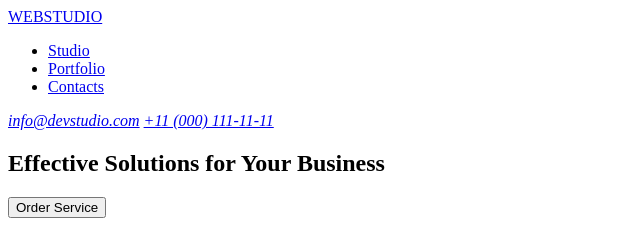
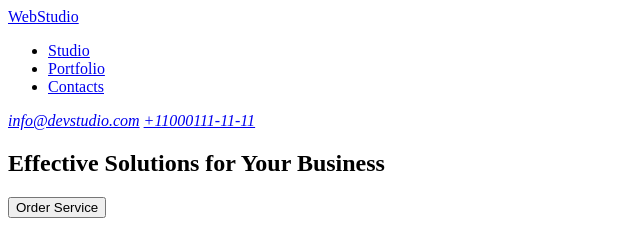
Before and after one commit to main988/fs-homework-one, a plain HTML site: page index.html in a window 1280 px wide. Shown: the top 234 px of the page, 0-640 px from the left. Drawn offline with Linux system fonts and the light colour scheme.

Commit message:
newupdate

```diff
--- a/index.html
+++ b/index.html
@@ -8,17 +8,17 @@
   <body>
     <header>
       <nav>
-        <a href="index.html">WEBSTUDIO</a>
+        <a href="./index.html">WebStudio</a>
         <ul>
           <li><a href="index.html">Studio</a></li>
           <li><a href="index.html">Portfolio</a></li>
           <li><a href="index.html">Contacts</a></li>
         </ul>
-        <address>
-          <a href="mailto:info@devstudio.com">info@devstudio.com</a>
-          <a href="tel:+110001111111">+11 (000) 111-11-11</a>
-        </address>
       </nav>
+      <address>
+        <a href="mailto:info@devstudio.com">info@devstudio.com</a>
+        <a href="tel:+110001111111">+11000111-11-11</a>
+      </address>
     </header>
     <main>
       <section>
@@ -94,7 +94,7 @@
       </section>
     </main>
     <footer>
-      <a href="index.html">WEBSTUDIO</a>
+      <a href="./index.html">WebStudio</a>
       <p>
         Increase the flow of customers and sales for your business with digital
         marketing & growth solutions.
```
